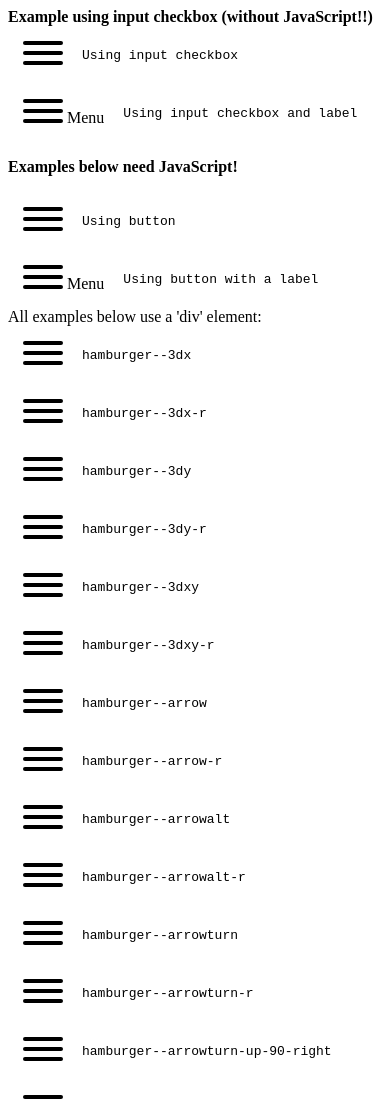
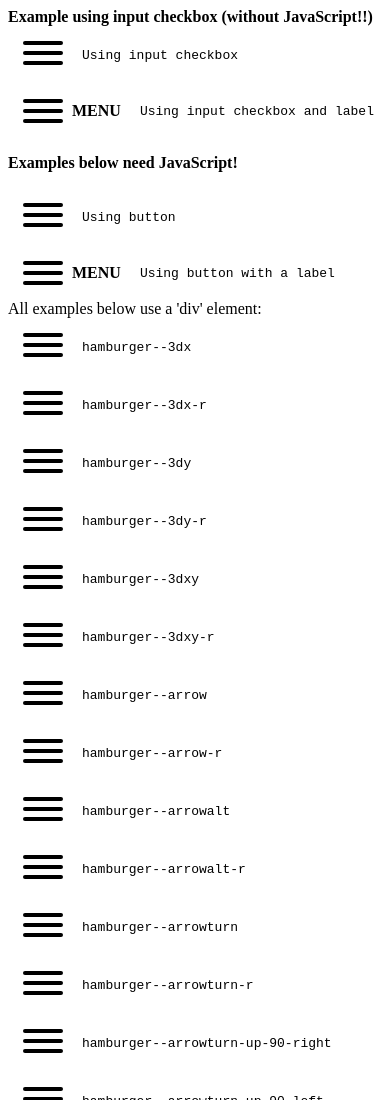
Before and after one commit to jonsuh/hamburgers, a website: page dist/example.html in a window 390 px wide. Shown: the top 1100 px of the page. Drawn offline with nearby package versions, Linux system fonts and the light colour scheme; files that its build step writes are made by us from their sources.

Commit message:
Added styling of 'hamburger-label'. It is shown on Jonsuh's page, but that style was not part of the css yet. Used 'hamburger--with-label' instead of 'hamburger--accessible' as on Jonsuh's page.

```diff
--- a/_sass/hamburgers/_base.scss
+++ b/_sass/hamburgers/_base.scss
@@ -67,3 +67,20 @@
     bottom: ($hamburger-layer-spacing + $hamburger-layer-height) * -1;
   }
 }
+
+.hamburger-label {
+  font-weight: 600;
+  display: inline-block;
+  margin-left: 5px;
+  vertical-align: middle;
+  text-transform: uppercase;
+}
+
+.hamburger--with-label {
+  display: inline-block;
+
+  .hamburger-box {
+    display: inline-block;
+    vertical-align: middle;
+  }
+}
```
